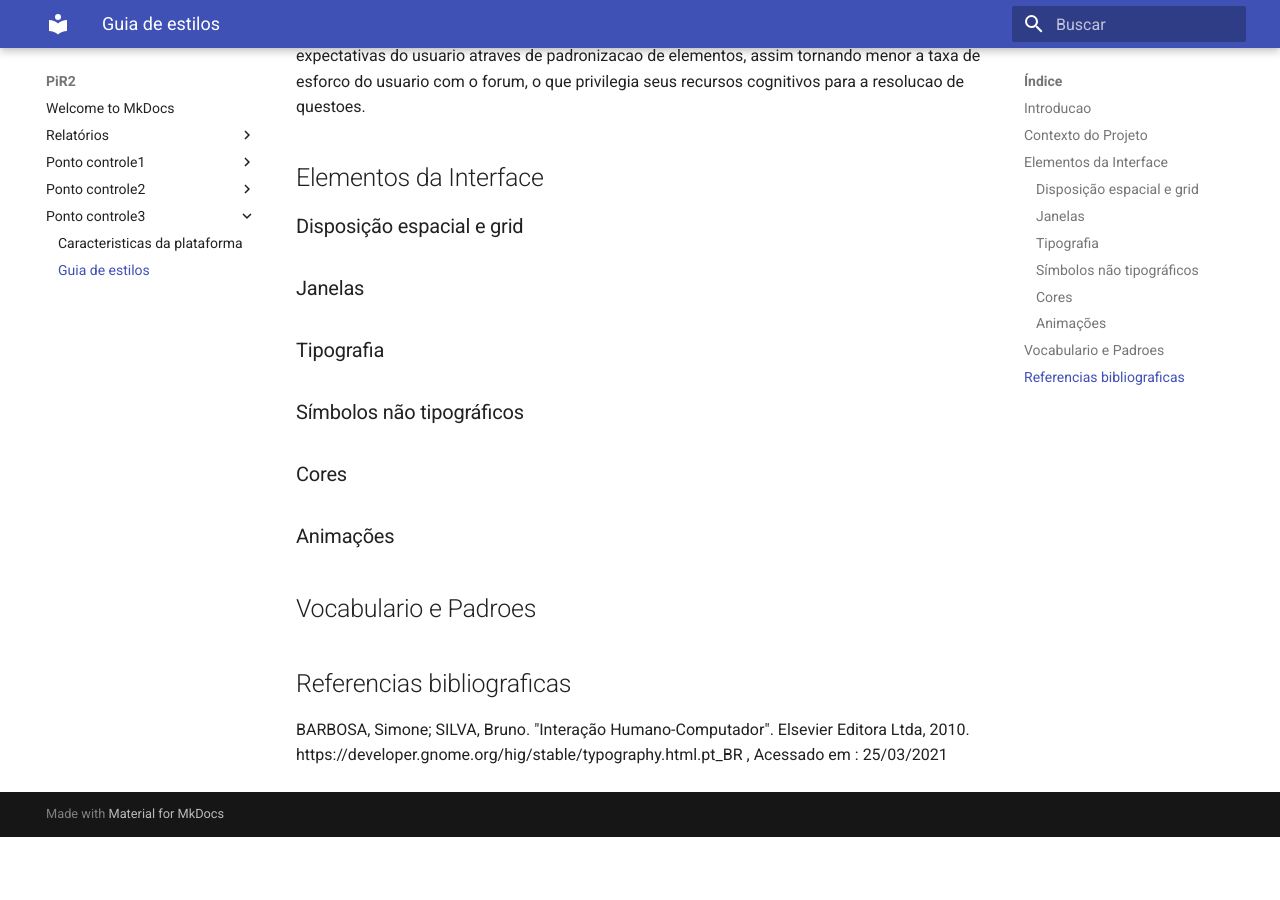
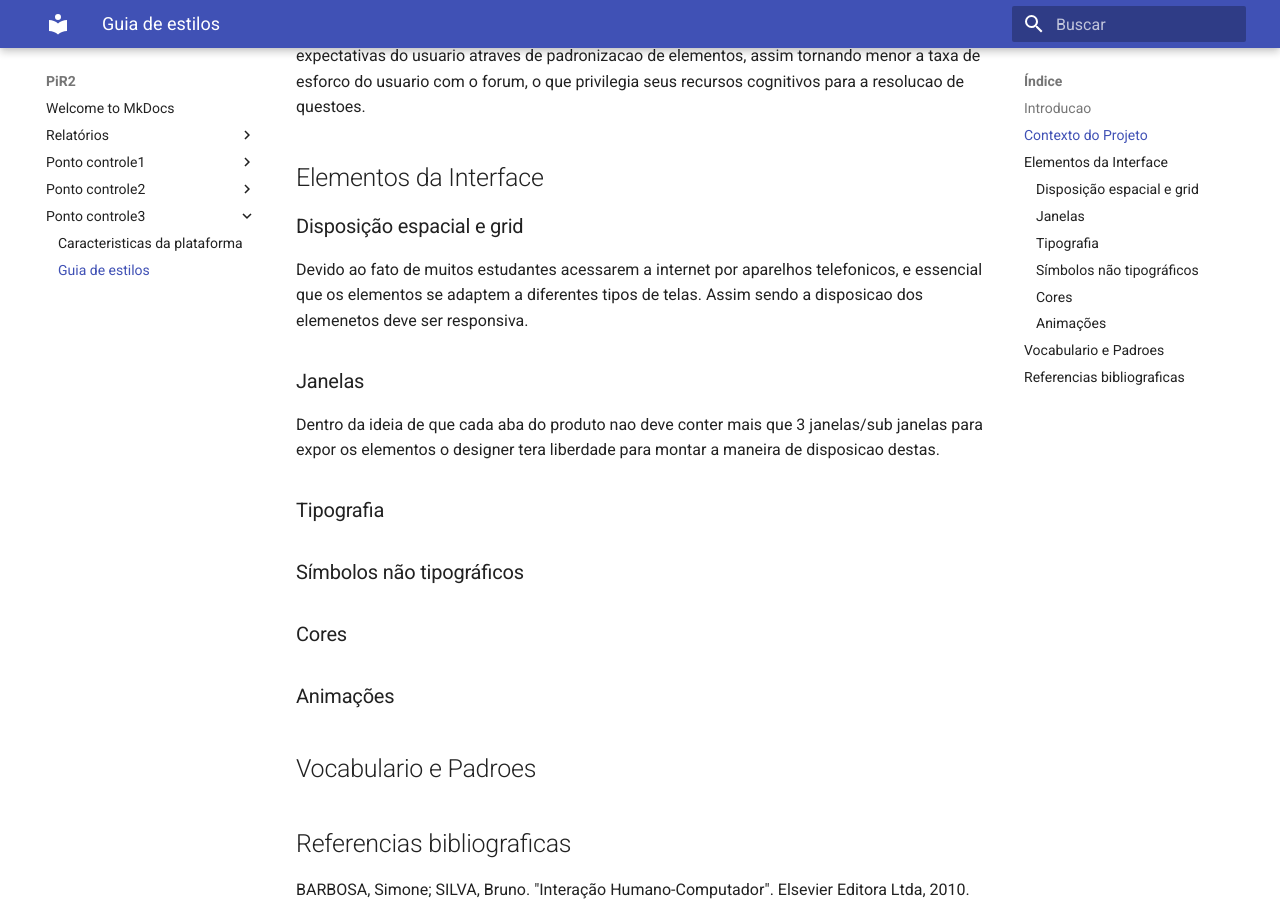
Before and after one commit to liversonp/2020.2-forumPiR2, an MkDocs documentation site: the page built from docs/ponto_controle3/guia_estilos.md, in a window 1280 px wide and 900 px high, scrolled down 704 px. Built offline with MkDocs 1.6.1 and Material for MkDocs 9.7.7, drawn with Linux system fonts in a browser that asks for light colours; before the commit the page ends 1541 px from its top, so only the background shows below that.

Commit message:
Continuacao do guia de estilos

```diff
--- a/docs/ponto_controle3/guia_estilos.md
+++ b/docs/ponto_controle3/guia_estilos.md
@@ -29,7 +29,14 @@ de questoes.
 
 ###Disposição espacial e grid
 
+Devido ao fato de muitos estudantes acessarem a internet por aparelhos telefonicos, e essencial que
+os elementos se adaptem a diferentes tipos de telas. Assim sendo a disposicao dos elemenetos deve ser
+responsiva.
+
 ###Janelas
+
+Dentro da ideia de que cada aba do produto nao deve conter mais que 3 janelas/sub janelas para expor
+os elementos o designer tera liberdade para montar a maneira de disposicao destas.
 
 ###Tipografia
 
```
